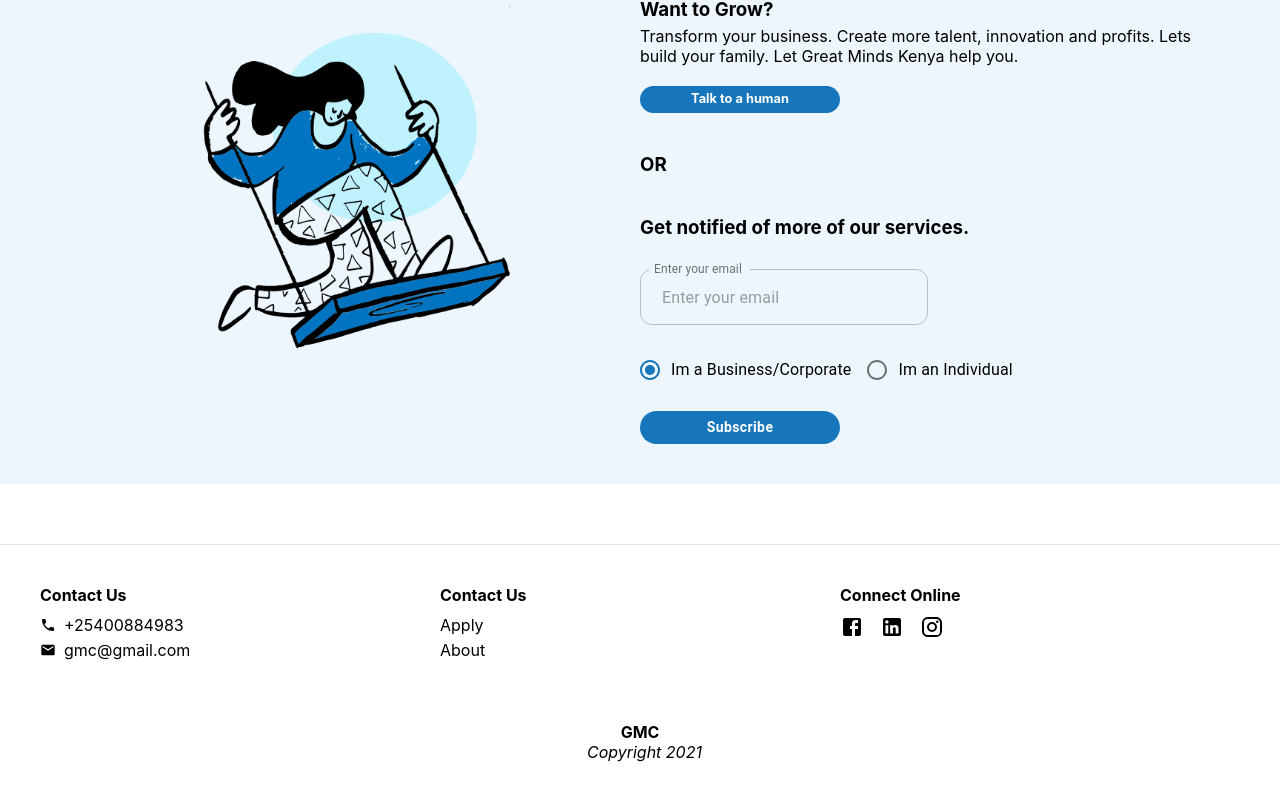
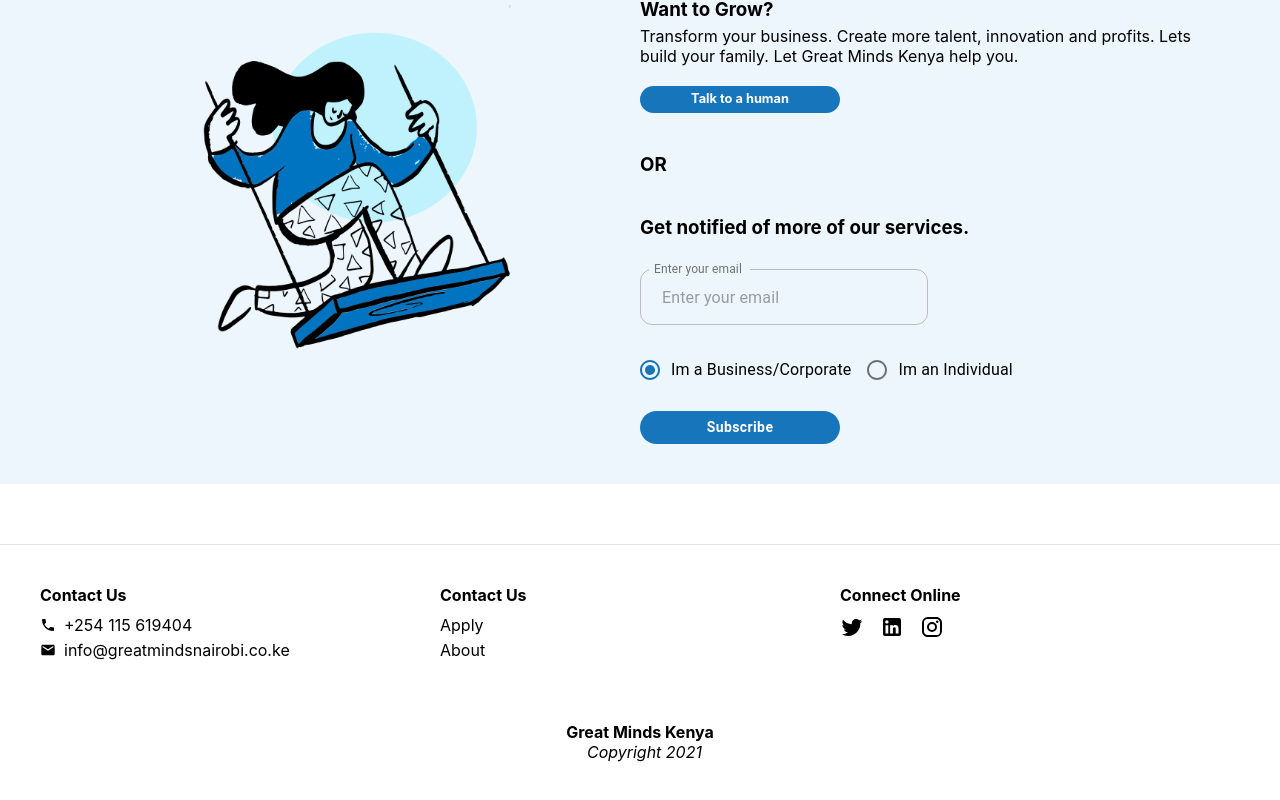
Before and after one commit to efenstakes/gmcke, a React (Create React App) app: page / in a window 1280 px wide. Shown: the part 3668-4468 px from the top of the page. Built offline with nearby package versions, Linux system fonts and the light colour scheme; a web font is replaced by a local one.

Commit message:
add contact info to footer

```diff
--- a/src/components/footer/footer.component.js
+++ b/src/components/footer/footer.component.js
@@ -8,6 +8,7 @@ import EmailIcon from '@material-ui/icons/Email';
 import LinkedInIcon from '@material-ui/icons/LinkedIn';
 import InstagramIcon from '@material-ui/icons/Instagram';
 import FacebookIcon from '@material-ui/icons/Facebook';
+import TwitterIcon from '@material-ui/icons/Twitter'
 
 
 import './footer.component.scss'
@@ -34,7 +35,7 @@ const FooterComponent = () => {
                             }}
                         />
                         <p className="footer__contact_links__icon_link__text">
-                            +25400884983
+                            +254 115 619404
                         </p>
                     </div>
                     <VSpacerComponent space={.5} />
@@ -47,7 +48,7 @@ const FooterComponent = () => {
                             }}
                         />
                         <p className="footer__contact_links__icon_link__text">
-                            gmc@gmail.com
+                            info@greatmindsnairobi.co.ke
                         </p>
                     </div>
 
@@ -87,15 +88,15 @@ const FooterComponent = () => {
                     <h4> Connect Online </h4>
                     <VSpacerComponent space={1} />
 
-                    <Link to="" className="app_link footer__contact_links__link">
-                        <FacebookIcon />
+                    <Link to="https://twitter.com/GMCNairobi" className="app_link footer__contact_links__link">
+                        <TwitterIcon />
                     </Link>
 
-                    <Link to="" className="app_link footer__contact_links__link">
+                    <Link to="https://www.linkedin.com/school/greatmindsnairobi" className="app_link footer__contact_links__link">
                         <LinkedInIcon />
                     </Link>
 
-                    <Link to="" className="app_link footer__contact_links__link">
+                    <Link to="https://www.instagram.com/greatmindschallenge" className="app_link footer__contact_links__link">
                         <InstagramIcon />
                     </Link>
 
@@ -107,7 +108,7 @@ const FooterComponent = () => {
         <VSpacerComponent space={3} />
 
         <div className="footer_copyright">
-            <h4> GMC </h4>
+            <h4> Great Minds Kenya </h4>
             <p className="footer_copyright__copy">
                 &nbsp; Copyright {new Date().getFullYear()}
             </p>
```
